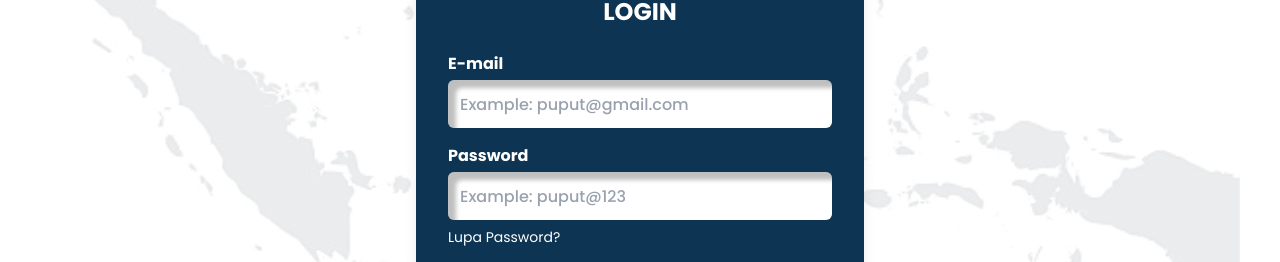
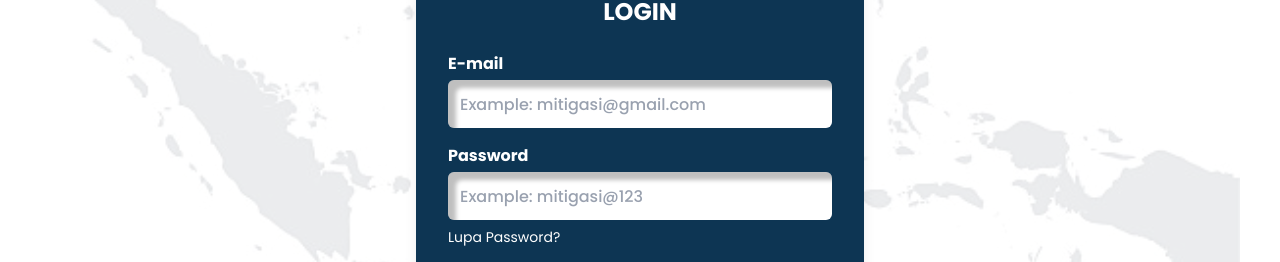
Before and after one commit to zainalsaputra/mitigasi-kita-app-frontend, a React (Vite) app: page /login in a window 1280 px wide. Shown: the part 230-492 px from the top of the page. Built offline with nearby package versions, Linux system fonts and the light colour scheme; a web font is replaced by a local one.

Commit message:
perbaikan placeholder di login-page

```diff
--- a/src/pages/Login/Login-page.jsx
+++ b/src/pages/Login/Login-page.jsx
@@ -1,6 +1,6 @@
 import { useState } from "react";
 import { useNavigate, Link } from "react-router-dom";
-import NavbarLogin from "../../components/NavbarLogin";
+import NavbarLogin from "../../components/navbarLogin";
 import { handleLoginSubmit } from "../../../presenters/login-presenter";
 
 function Login() {
@@ -14,15 +14,12 @@ function Login() {
       email,
       password,
       navigate,
-      onError: (msg) => alert(msg),
     });
   };
-
 
   return (
     <div className="min-h-screen flex flex-col">
       <NavbarLogin />
-
       <div className="flex-grow flex items-center justify-center px-4 py-10">
         <div className="w-full max-w-md p-6 sm:p-8 rounded-lg bg-[#0D3553] shadow-lg">
           <h2 className="text-lg sm:text-xl md:text-2xl font-bold text-center text-white mb-6 font-poppins">
@@ -32,10 +29,7 @@ function Login() {
           <form className="space-y-4" onSubmit={handleSubmit}>
             {/* Email Field */}
             <div>
-              <label
-                htmlFor="email-address"
-                className="block text-sm sm:text-base font-bold text-white mb-1 font-poppins"
-              >
+              <label htmlFor="email-address" className="block text-sm sm:text-base font-bold text-white mb-1 font-poppins">
                 E-mail
               </label>
               <input
@@ -44,22 +38,19 @@ function Login() {
                 type="email"
                 autoComplete="email"
                 required
+                className="w-full h-11 sm:h-12 px-3 py-2 rounded-md placeholder-gray-400 focus:outline-none text-black font-poppins font-medium bg-white"
+                placeholder="Example: mitigasi@gmail.com"
+                value={email}
+                onChange={(e) => setEmail(e.target.value)}
                 style={{
                   boxShadow: 'inset 8px 8px 4px rgba(0, 0, 0, 0.25)',
                 }}
-                className="w-full h-11 sm:h-12 px-3 py-2 rounded-md placeholder-gray-400 focus:outline-none text-black font-poppins font-medium bg-white"
-                placeholder="Example: puput@gmail.com"
-                value={email}
-                onChange={(e) => setEmail(e.target.value)}
               />
             </div>
 
             {/* Password Field */}
             <div>
-              <label
-                htmlFor="password"
-                className="block text-sm sm:text-base font-bold text-white mb-1 font-poppins"
-              >
+              <label htmlFor="password" className="block text-sm sm:text-base font-bold text-white mb-1 font-poppins">
                 Password
               </label>
               <input
@@ -68,19 +59,16 @@ function Login() {
                 type="password"
                 autoComplete="current-password"
                 required
+                className="w-full h-11 sm:h-12 px-3 py-2 rounded-md placeholder-gray-400 focus:outline-none text-black font-poppins font-medium bg-white"
+                placeholder="Example: mitigasi@123"
+                value={password}
+                onChange={(e) => setPassword(e.target.value)}
                 style={{
                   boxShadow: 'inset 8px 8px 4px rgba(0, 0, 0, 0.25)',
                 }}
-                className="w-full h-11 sm:h-12 px-3 py-2 rounded-md placeholder-gray-400 focus:outline-none text-black font-poppins font-medium bg-white"
-                placeholder="Example: puput@123"
-                value={password}
-                onChange={(e) => setPassword(e.target.value)}
               />
               <div className="text-left mt-1">
-                <Link
-                  to="/forgot-password"
-                  className="text-xs sm:text-sm text-white hover:underline font-poppins"
-                >
+                <Link to="/forgot-password" className="text-xs sm:text-sm text-white hover:underline font-poppins">
                   Lupa Password?
                 </Link>
               </div>
@@ -99,7 +87,7 @@ function Login() {
 
           {/* Register Link */}
           <p className="mt-4 text-center text-xs sm:text-sm text-white font-poppins">
-            Belum punya akun?{' '}
+            Belum punya akun?{" "}
             <Link to="/register" className="font-semibold underline text-white hover:text-gray-200">
               Register
             </Link>
@@ -108,7 +96,6 @@ function Login() {
       </div>
     </div>
   );
-
 }
 
 export default Login;
```
